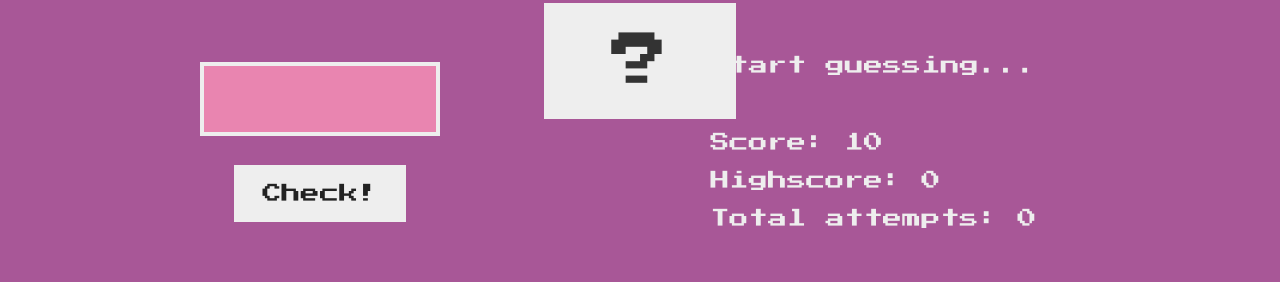
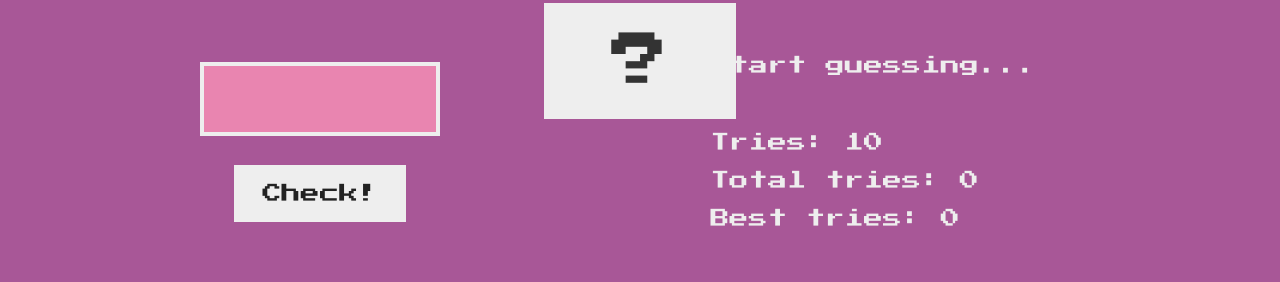
Before and after one commit to fojogrimmo/javascript-game, a plain HTML site: page index.html in a window 1280 px wide. Shown: the part 518-800 px from the top of the page. Drawn offline with Linux system fonts and the light colour scheme.

Commit message:
Change names of scores and attempts

```diff
--- a/css/style.css
+++ b/css/style.css
@@ -186,7 +186,7 @@ main {
 }
 
 .status__label-score,
-.status__label-highscore {
+.status__total-attempts {
   margin-bottom: 2rem;
 }
 
--- a/index.html
+++ b/index.html
@@ -53,13 +53,15 @@
         <section class="status">
           <p class="status__message">Start guessing...</p>
           <p class="status__label-score">
-            Score: <span class="score">10</span>
+            Tries: <span class="score">10</span>
           </p>
+
+          <p class="status__total-attempts">
+            Total tries: <span class="attempts">0</span>
+          </p>
+
           <p class="status__label-highscore">
-            Highscore: <span class="highscore">0</span>
-          </p>
-          <p class="status__total-attempts">
-            Total attempts: <span class="attempts">0</span>
+            Best tries: <span class="highscore">0</span>
           </p>
         </section>
       </main>
```
